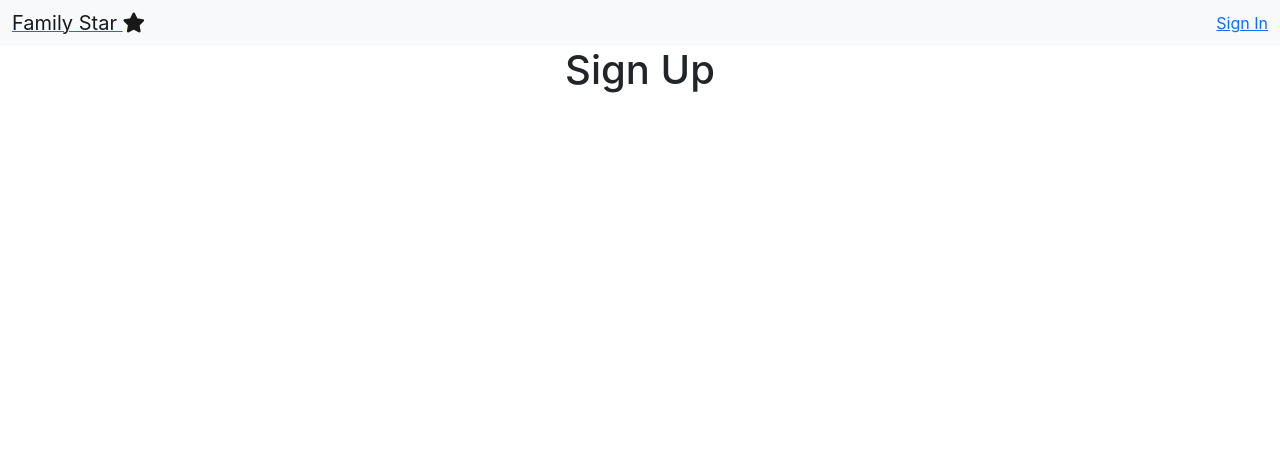
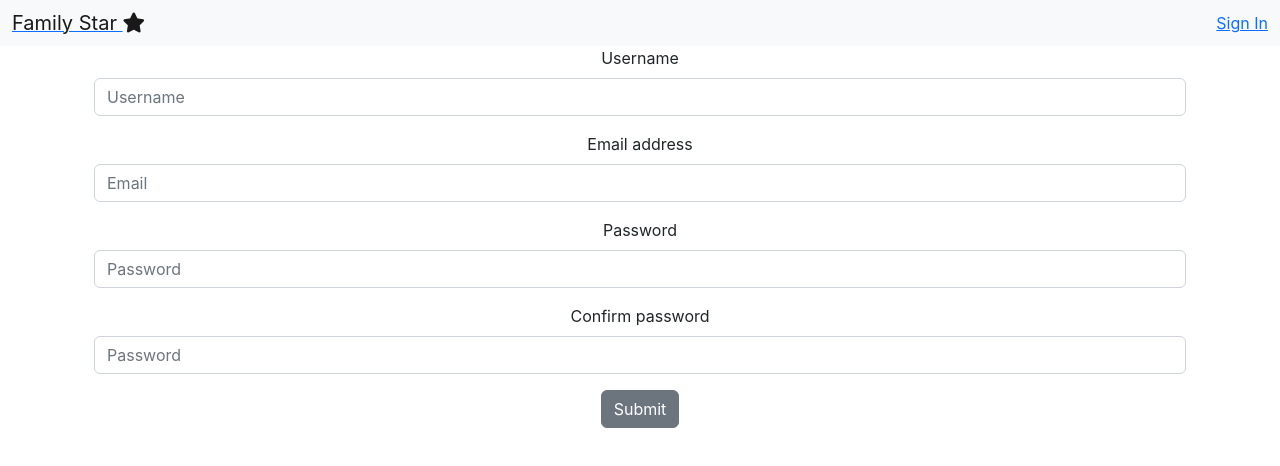
Before and after one commit to MartinaB91/project5-task-app-front, a React (Create React App) app: page /signup in a window 1280 px wide. Shown: the top 466 px of the page. Built offline with nearby package versions, Linux system fonts and the light colour scheme.

Commit message:
feat: Add link from sign in page to sign up and created basic sign in form

```diff
--- a/src/App.js
+++ b/src/App.js
@@ -2,18 +2,20 @@ import './App.css';
 import NavBar from './components/NavBar';
 import { Container } from 'react-bootstrap';
 import { Routes, Route } from 'react-router-dom';
-import './api/axiosDefaults'
+import SignUpForm from "./pages/SignUp";
+import SignInForm from './pages/SignIn';
 
 
-function App() {
+const  App = () => {
   return (
     <div className="App">
       < NavBar />
       <Container>
         <Routes>
           <Route exact path="/" element={<h1>Home</h1>} />
-          <Route exact path="/signin" element={<h1>Sign In</h1>} />
-          <Route exact path="/signup" element={<h1>Sign Up</h1>} />
+          <Route exact path="/signin" element={<SignInForm />} />
+          <Route exact path="/signup" element={<SignUpForm />} />
+          <Route exact path="/taskboard" element={<h1>Task board</h1>} />
         </Routes>
       </Container>
     </div>
--- /dev/null
+++ b/src/pages/SignIn.js
@@ -0,0 +1,10 @@
+import { Link } from "react-router-dom";
+
+
+const SignInForm = () => {
+    return (
+        <Link to="/signup">Sign Up</Link>
+    )
+}
+
+export default SignInForm;
--- /dev/null
+++ b/src/pages/SignUp.js
@@ -0,0 +1,33 @@
+import { Container } from 'react-bootstrap';
+import Button from 'react-bootstrap/Button';
+import Form from 'react-bootstrap/Form';
+
+const SignUpForm = () => {
+    return (
+        <Container>
+            <Form>
+                <Form.Group className="mb-3" controlId="username">
+                    <Form.Label>Username</Form.Label>
+                    <Form.Control type="text" placeholder="Username" />
+                </Form.Group>
+                <Form.Group className="mb-3" controlId="formBasicEmail">
+                    <Form.Label>Email address</Form.Label>
+                    <Form.Control type="email" placeholder="Email" />
+                </Form.Group>
+                <Form.Group className="mb-3" controlId="password1">
+                    <Form.Label>Password</Form.Label>
+                    <Form.Control type="password" placeholder="Password" name="password1" />
+                </Form.Group>
+                <Form.Group className="mb-3" controlId="password2">
+                    <Form.Label>Confirm password</Form.Label>
+                    <Form.Control type="password" placeholder="Password" name="password2" />
+                </Form.Group>
+                <Button variant="secondary" type="submit">
+                    Submit
+                </Button>
+            </Form>
+        </Container>
+    )
+}
+
+export default SignUpForm;
```
